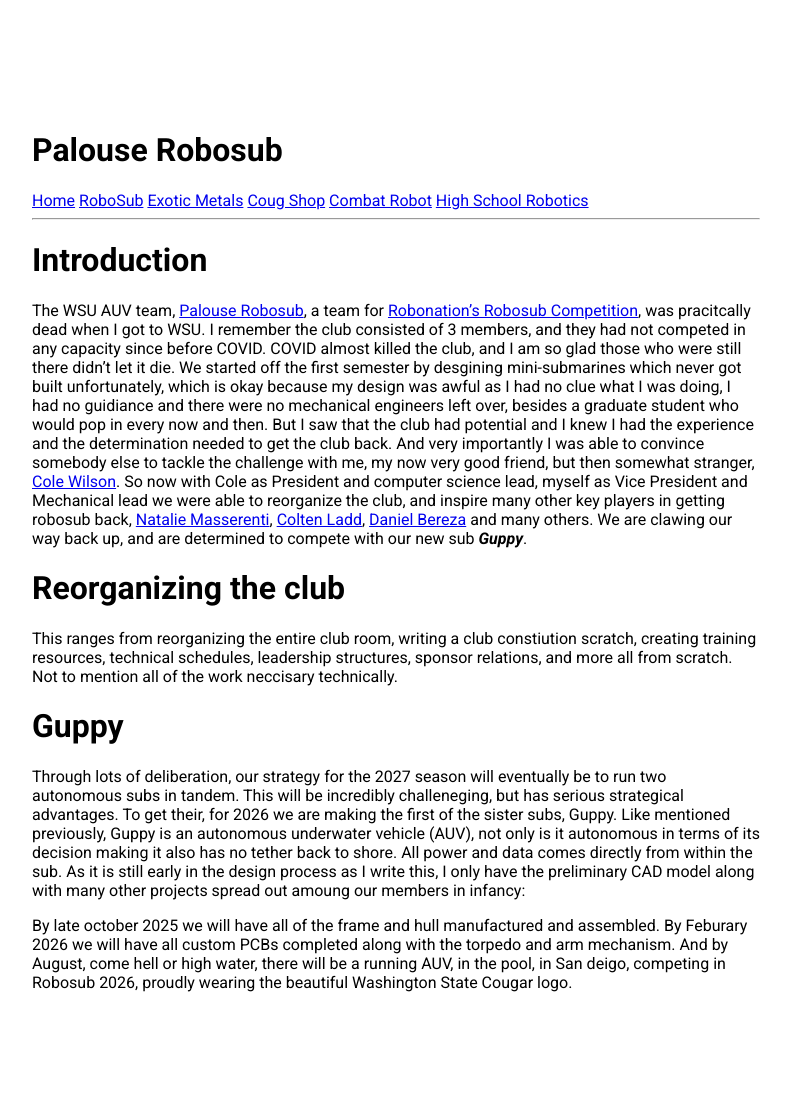
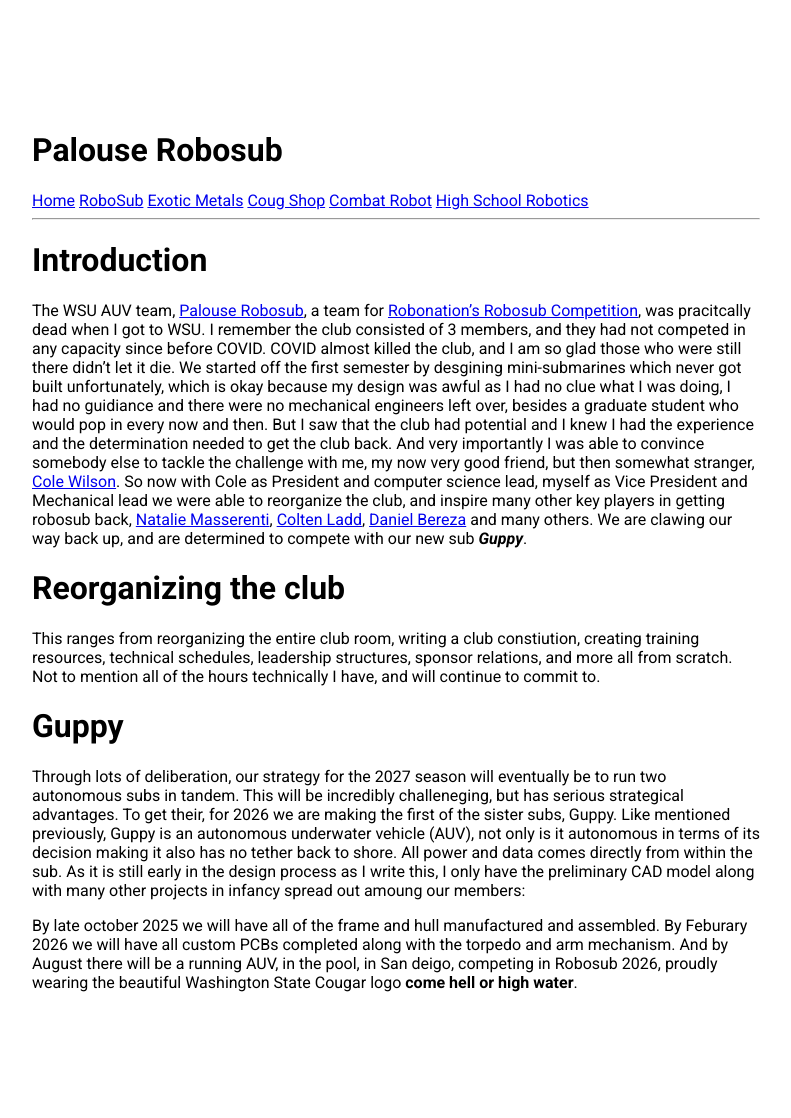
Before and after one commit to Brady-Hogg/Portfolio, a Jekyll site: the page built from robosub.md, in a window 1280 px wide. Shown: the whole page, without its empty margins (244-1035 px from the left). Built offline with Jekyll 4.4.1, drawn with Linux system fonts in a browser that asks for light colours.

Commit message:
Update robosub.md

```diff
--- a/robosub.md
+++ b/robosub.md
@@ -6,9 +6,9 @@ permalink: /robosub
 # Introduction
 The WSU AUV team, [Palouse Robosub](https://robosub.eecs.wsu.edu/), a team for [Robonation's Robosub Competition](https://robosub.org/), was pracitcally dead when I got to WSU. I remember the club consisted of 3 members, and they had not competed in any capacity since before COVID. COVID almost killed the club, and I am so glad those who were still there didn't let it die. We started off the first semester by desgining mini-submarines which never got built unfortunately, which is okay because my design was awful as I had no clue what I was doing, I had no guidiance and there were no mechanical engineers left over, besides a graduate student who would pop in every now and then. But I saw that the club had potential and I knew I had the experience and the determination needed to get the club back. And very importantly I was able to convince somebody else to tackle the challenge with me, my now very good friend, but then somewhat stranger, [Cole Wilson](https://cole.ws/). So now with Cole as President and computer science lead, myself as Vice President and Mechanical lead we were able to reorganize the club, and inspire many other key players in getting robosub back, [Natalie Masserenti](https://www.linkedin.com/in/natalie-massarenti2028/), [Colten Ladd](https://www.linkedin.com/in/coltenladd/), [Daniel Bereza](https://www.linkedin.com/in/danielbereza/) and many others. We are clawing our way back up, and are determined to compete with our new sub ***Guppy***.
 # Reorganizing the club
-This ranges from reorganizing the entire club room, writing a club constiution scratch, creating training resources, technical schedules, leadership structures, sponsor relations, and more all from scratch. Not to mention all of the work neccisary technically.
+This ranges from reorganizing the entire club room, writing a club constiution, creating training resources, technical schedules, leadership structures, sponsor relations, and more all from scratch. Not to mention all of the hours technically I have, and will continue to commit to.
 # Guppy
-Through lots of deliberation, our strategy for the 2027 season will eventually be to run two autonomous subs in tandem. This will be incredibly challeneging, but has serious strategical advantages. To get their, for 2026 we are making the first of the sister subs, Guppy. Like mentioned previously, Guppy is an autonomous underwater vehicle (AUV), not only is it autonomous in terms of its decision making it also has no tether back to shore. All power and data comes directly from within the sub. As it is still early in the design process as I write this, I only have the preliminary CAD model along with many other projects spread out amoung our members in infancy:
+Through lots of deliberation, our strategy for the 2027 season will eventually be to run two autonomous subs in tandem. This will be incredibly challeneging, but has serious strategical advantages. To get their, for 2026 we are making the first of the sister subs, Guppy. Like mentioned previously, Guppy is an autonomous underwater vehicle (AUV), not only is it autonomous in terms of its decision making it also has no tether back to shore. All power and data comes directly from within the sub. As it is still early in the design process as I write this, I only have the preliminary CAD model along with many other projects in infancy spread out amoung our members:
 
 
-By late october 2025 we will have all of the frame and hull manufactured and assembled. By Feburary 2026 we will have all custom PCBs completed along with the torpedo and arm mechanism. And by August, come hell or high water, there will be a running AUV, in the pool, in San deigo, competing in Robosub 2026, proudly wearing the beautiful Washington State Cougar logo.
+By late october 2025 we will have all of the frame and hull manufactured and assembled. By Feburary 2026 we will have all custom PCBs completed along with the torpedo and arm mechanism. And by August there will be a running AUV, in the pool, in San deigo, competing in Robosub 2026, proudly wearing the beautiful Washington State Cougar logo **come hell or high water**.
```
